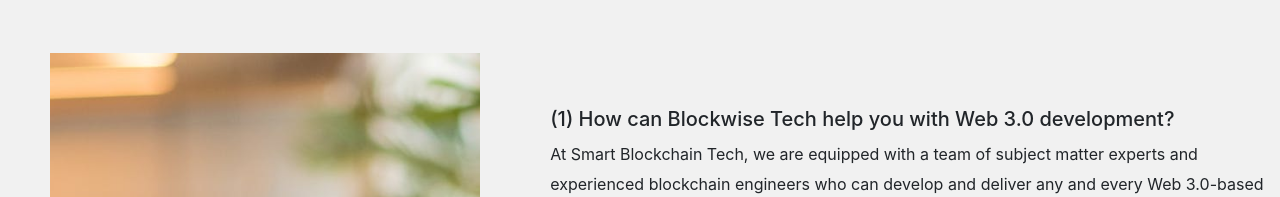
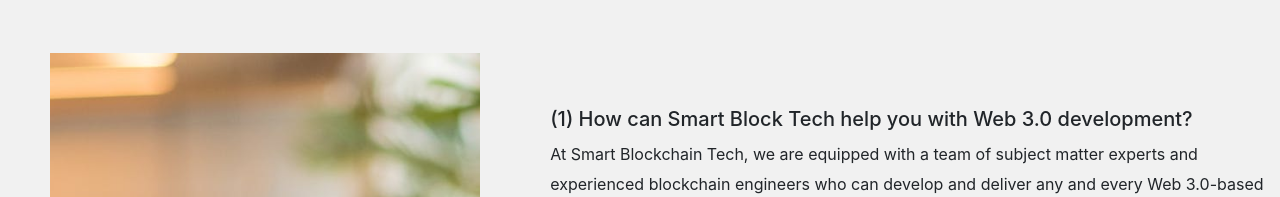
Before and after one commit to placeparks/SBT, a React (Create React App) app: page /Web3 in a window 1280 px wide. Shown: the part 6779-6976 px from the top of the page. Built offline with nearby package versions, Linux system fonts and the light colour scheme.

Commit message:
Update FAQ.js

```diff
--- a/src/components/Web3.0/FAQ.js
+++ b/src/components/Web3.0/FAQ.js
@@ -6,7 +6,7 @@
             <h1>Frequently Asked Questions</h1>
             <img src='/Web3.0/girl3.0.png' alt=''/>
             <div className={styles.questions}>
-                <h5>(1) How can Blockwise Tech help you with Web 3.0 development?</h5>
+                <h5>(1) How can Smart Block Tech help you with Web 3.0 development?</h5>
                                <p>At Smart Blockchain Tech, we are equipped with a team of subject matter experts and experienced blockchain engineers who can develop and deliver any and every Web 3.0-based solution in line with your business requirements. In addition, we provide business-oriented consulting solutions to help you accomplish your goals</p>
             <h5>(2) How can businesses benefit from Web 3.0 development?</h5>
             <p>Businesses can leverage the following benefits by investing in Web 3.0 development:,<br/>⦁ Streamlined business processes due to smart contracts and distributed ledger<br/>
```
